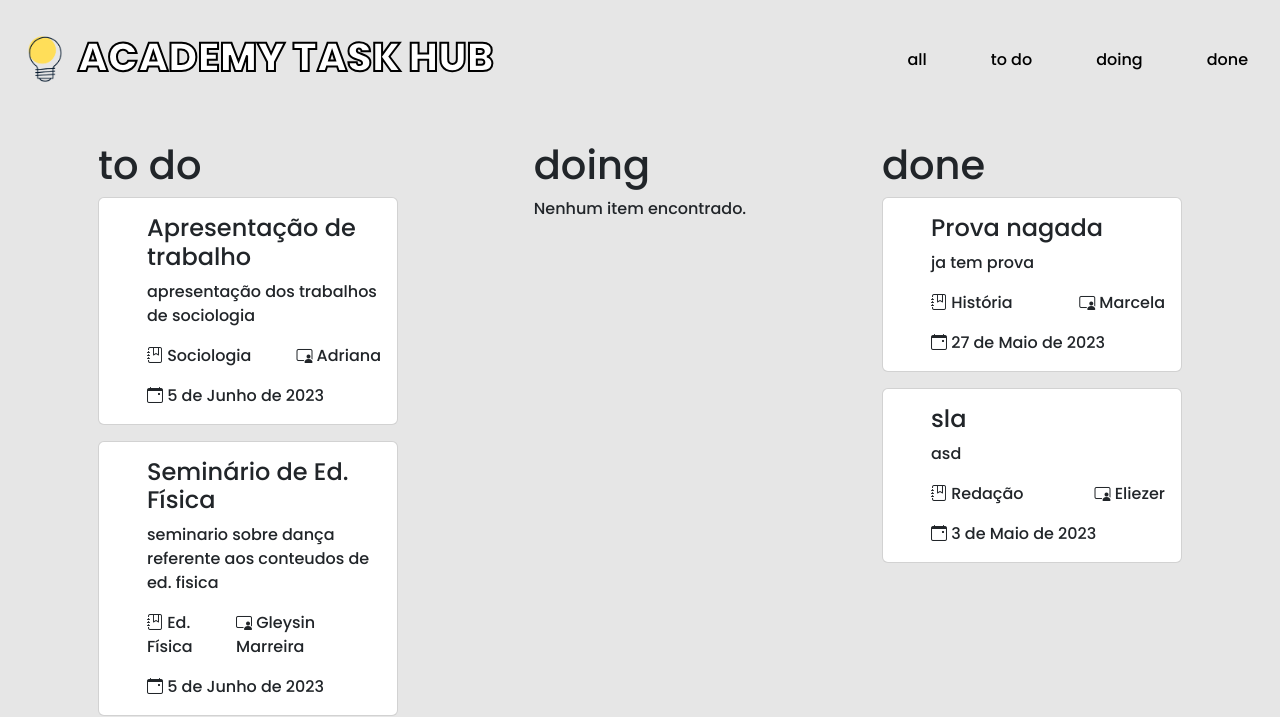
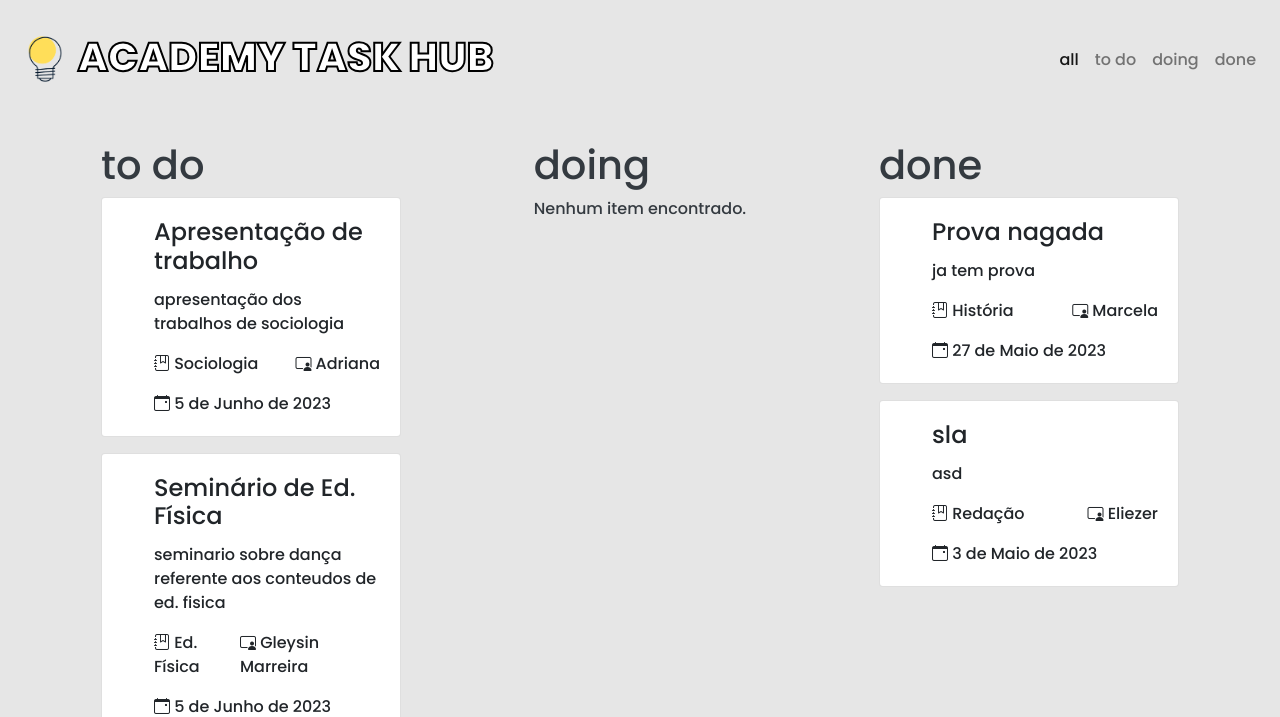
Before and after one commit to Juan-Severiano/academytaskhub, a Django app: page / in a window 1280 px wide. Shown: the top 717 px of the page. Run offline with Django 4.2, Linux system fonts and the light colour scheme; data comes from the database, SQL or seed files in the repository; some libraries are stand-ins or nearby versions.

Commit message:
navbar concluido

```diff
--- a/templates/base.html
+++ b/templates/base.html
@@ -6,15 +6,20 @@
     <meta charset="UTF-8">
     <meta http-equiv="X-UA-Compatible" content="IE=edge">
     <meta name="viewport" content="width=device-width, initial-scale=1.0">
+    <link rel="stylesheet" href="https://cdn.jsdelivr.net/npm/bootstrap@5.4.3/dist/css/bootstrap.min.css">
+
+  <!-- Arquivos JavaScript do Bootstrap -->
+    <script src="https://cdn.jsdelivr.net/npm/bootstrap@5.4.3/dist/js/bootstrap.bundle.min.js"></script>
+
     <link href="https://cdn.jsdelivr.net/npm/bootstrap@5.3.0-alpha3/dist/css/bootstrap.min.css" rel="stylesheet"
         integrity="sha384-KK94CHFLLe+nY2dmCWGMq91rCGa5gtU4mk92HdvYe+M/SXH301p5ILy+dN9+nJOZ" crossorigin="anonymous">
+    <link rel="stylesheet" href="https://stackpath.bootstrapcdn.com/bootstrap/4.5.2/css/bootstrap.min.css">
     <link rel="stylesheet" href="https://cdn.jsdelivr.net/npm/bootstrap-icons@1.10.5/font/bootstrap-icons.css">
     <link rel="stylesheet" href="{% static 'css/style.css' %}">
     <link rel="shortcut icon" href="{% static 'img/2.png' %}" type="image/x-icon">
     <link rel="preconnect" href="https://fonts.googleapis.com">
     <link rel="preconnect" href="https://fonts.gstatic.com" crossorigin>
     <link href="https://fonts.googleapis.com/css2?family=Poppins:wght@300;500;800&display=swap" rel="stylesheet">
-
 
     <title>Academy Task Hub{% block title %}{% endblock title %}</title>
 </head>
--- a/templates/partials/header.html
+++ b/templates/partials/header.html
@@ -1,17 +1,25 @@
 {% load static %}
-<header class="d-flex align-items-center justify-content-between text-white header" style="height: 15vh;">
+<header class="d-flex align-items-center justify-content-between text-white header" style="min-height: 15vh;" >
     <h1 class="title" style="padding-left: 20px;"><img id="test" src="{% static 'img/2.png' %}" alt=""> Academy Task Hub</h1>
-    <nav class="navbar navbar-expand-lg">
+    <nav class="navbar navbar-expand-lg navbar-light">
         <button class="navbar-toggler" type="button" data-toggle="collapse" data-target="#navbarNav" aria-controls="navbarNav" aria-expanded="false" aria-label="Toggle navigation">
-            <span class="navbar-toggler-icon"></span>
+          <span class="navbar-toggler-icon" style="color: #000;"></span>
         </button>
         <div class="collapse navbar-collapse" id="navbarNav">
-            <ul class="nav">
-                <li class="nav-item p-3"><a href="#" class="nav-link" style="color: #000;">all</a></li>
-                <li class="nav-item p-3"><a href="#" class="nav-link" style="color: #000;">to do</a></li>
-                <li class="nav-item p-3"><a href="#" class="nav-link" style="color: #000;">doing</a></li>
-                <li class="nav-item p-3"><a href="#" class="nav-link" style="color: #000;">done</a></li>
-            </ul>
-    </div>
+          <ul class="navbar-nav">
+            <li class="nav-item active">
+              <a class="nav-link" href="#">all</a>
+            </li>
+            <li class="nav-item">
+              <a class="nav-link" href="#">to do</a>
+            </li>
+            <li class="nav-item">
+              <a class="nav-link" href="#">doing</a>
+            </li>
+            <li class="nav-item">
+                <a class="nav-link" href="#">done</a>
+            </li>
+          </ul>
+        </div>
     </nav>
 </header>
```
